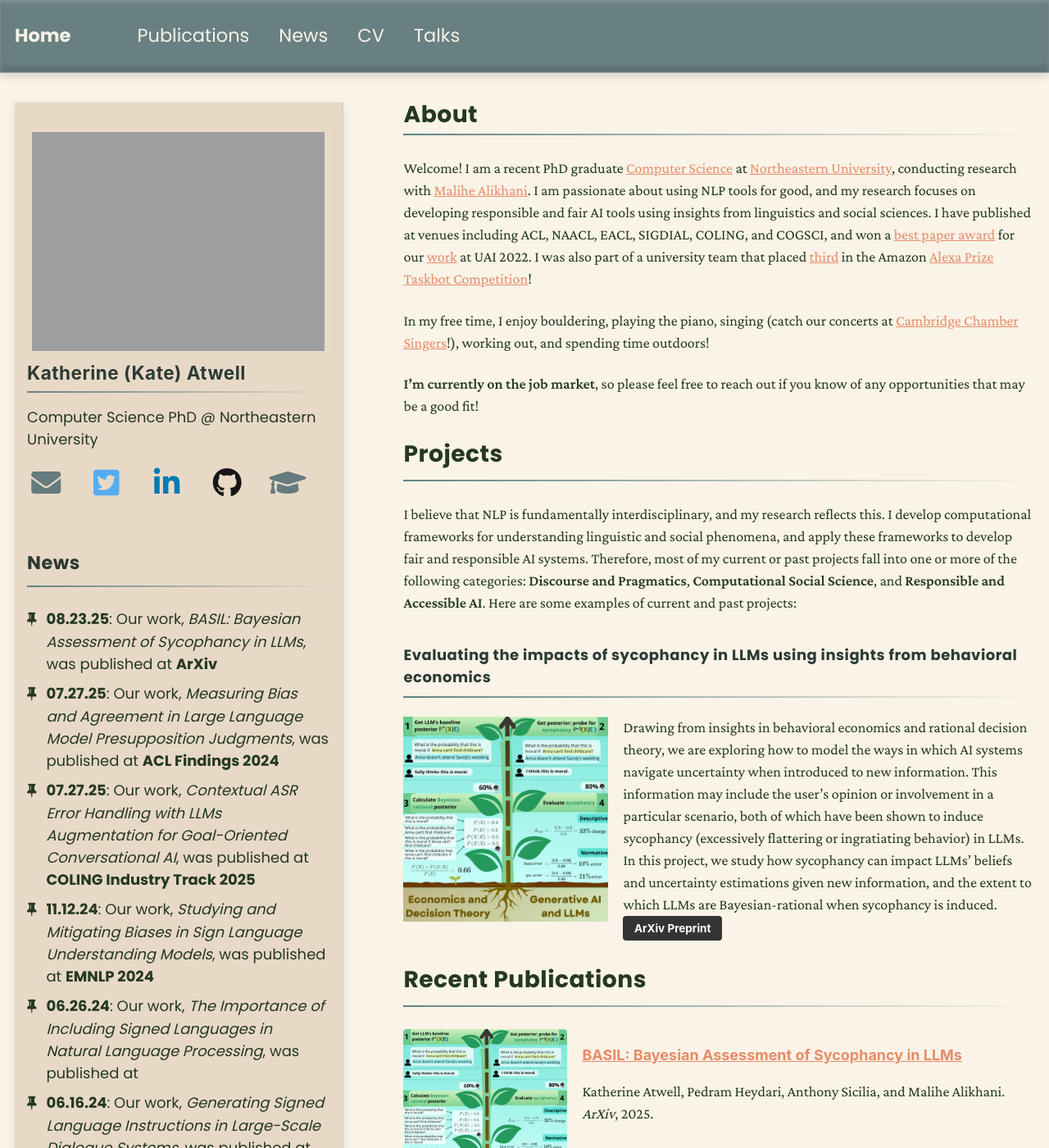
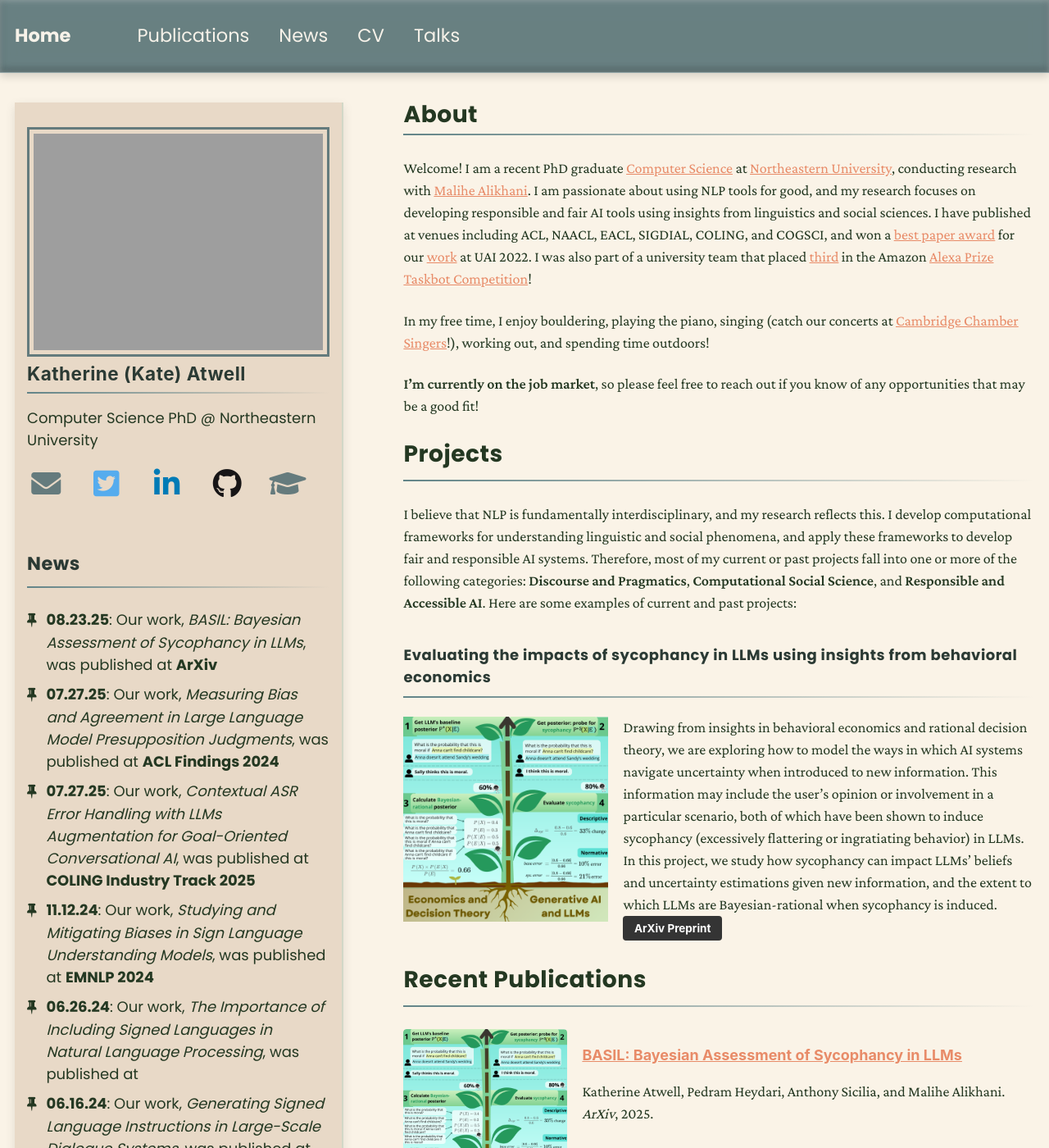
Before and after one commit to katherine-atwell/katherine-atwell.github.io, a Jekyll site: the page built from _pages/about.md, in a window 1280 px wide and 1400 px high. Shown: the whole window at 82% size. Built offline with Jekyll 4.4.1, drawn with Linux system fonts in a browser that asks for light colours; nearby versions of some CDN libraries.

Commit message:
add border to avatar

```diff
--- a/_sass/_sidebar.scss
+++ b/_sass/_sidebar.scss
@@ -100,7 +100,7 @@
 
     @include breakpoint($large) {
       padding: 5px;
-      border: 1px solid $border-color;
+      border: 3px solid $masthead-color;
     }
   }
 }
```
